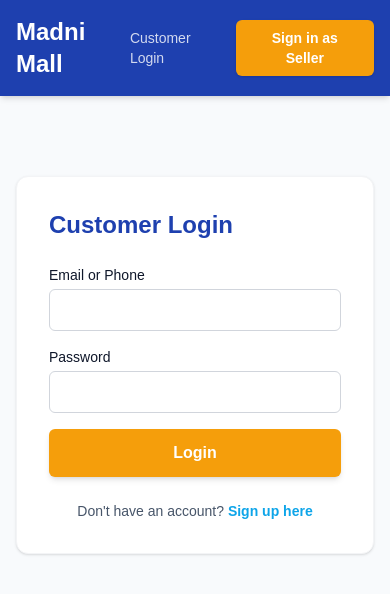
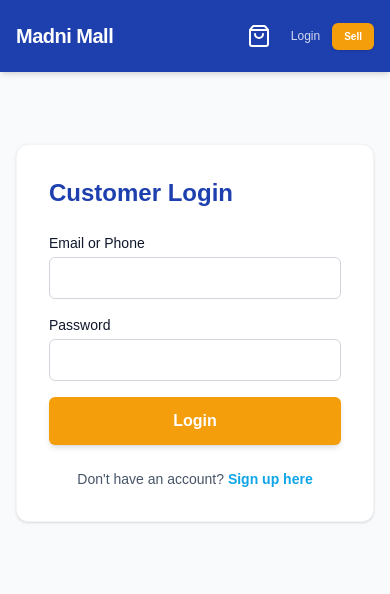
Before and after one commit to abdulrafay-webdev/gulplaza-platform, a Next.js app in the folder next-frontend/: page /login in a window 390 px wide. Shown: the top 594 px of the page. Built offline with nearby package versions, Linux system fonts and the light colour scheme; no server answers; what imagekitio-next would draw is missing.

Commit message:
fix: implement mobile cart drawer and fix desktop cart height

```diff
--- a/next-frontend/src/components/Cart.tsx
+++ b/next-frontend/src/components/Cart.tsx
@@ -2,52 +2,71 @@
 
 import { useCart } from "@/context/CartContext";
 import Link from "next/link";
+import { X, ShoppingBag } from 'lucide-react';
 
-export default function Cart() {
+export default function Cart({ onClose }: { onClose?: () => void }) {
     const { items, removeFromCart } = useCart();
 
     const total = items.reduce((sum, item) => sum + (item.price * item.quantity), 0);
 
     return (
-        <div className="bg-surface p-6 rounded-lg shadow-sm sticky top-4 border border-gray-100">
-            <h2 className="text-xl font-bold mb-4 text-text-primary">Your Cart</h2>
+        <div className={`bg-surface flex flex-col ${onClose ? 'h-full p-0' : 'p-5 rounded-2xl shadow-lg sticky top-24 border border-gray-100 max-h-[calc(100vh-120px)]'}`}>
+            <div className={`flex justify-between items-center mb-4 ${onClose ? 'p-6 bg-primary text-white' : ''}`}>
+                <h2 className={`text-lg font-black uppercase tracking-tight flex items-center gap-2 ${onClose ? 'text-white' : 'text-primary'}`}>
+                    <ShoppingBag className="w-5 h-5" />
+                    Your Cart
+                </h2>
+                {onClose && (
+                    <button onClick={onClose} className="p-2 hover:bg-white/10 rounded-full transition-colors">
+                        <X className="w-6 h-6" />
+                    </button>
+                )}
+            </div>
 
-            {items.length === 0 ? (
-                <p className="text-text-secondary">Cart is empty</p>
-            ) : (
-                <>
-                    <div className="space-y-4 mb-6">
+            <div className={`flex-1 overflow-y-auto custom-scrollbar ${onClose ? 'px-6' : 'px-1'}`}>
+                {items.length === 0 ? (
+                    <div className="py-12 text-center">
+                        <ShoppingBag className="w-10 h-10 text-gray-200 mx-auto mb-3" />
+                        <p className="text-text-secondary font-medium italic text-xs">Empty cart...</p>
+                    </div>
+                ) : (
+                    <div className="space-y-4">
                         {items.map(item => (
-                            <div key={item.product_id} className="flex justify-between text-sm">
-                                <div>
-                                    <p className="font-medium text-text-primary">{item.name}</p>
-                                    <p className="text-text-secondary">Qty: {item.quantity}</p>
-                                </div>
-                                <div className="text-right">
-                                    <p className="font-medium text-text-primary">${item.price * item.quantity}</p>
+                            <div key={item.product_id} className="flex gap-3 border-b border-gray-50 pb-3 last:border-0">
+                                <div className="flex-1 min-w-0">
+                                    <p className="font-bold text-text-primary text-xs truncate">{item.name}</p>
+                                    <p className="text-text-secondary text-[10px] mt-0.5 font-medium">Qty: {item.quantity}</p>
                                     <button
                                         onClick={() => removeFromCart(item.product_id)}
-                                        className="text-error text-xs hover:underline mt-1"
+                                        className="text-error text-[9px] font-black uppercase tracking-widest hover:underline mt-1"
                                     >
                                         Remove
                                     </button>
                                 </div>
+                                <div className="text-right">
+                                    <p className="font-black text-primary text-xs">${(item.price * item.quantity).toFixed(2)}</p>
+                                </div>
                             </div>
                         ))}
                     </div>
+                )}
+            </div>
 
-                    <div className="border-t border-gray-100 pt-4 mb-6 flex justify-between font-bold text-text-primary">
-                        <span>Total:</span>
-                        <span>${total}</span>
+            {items.length > 0 && (
+                <div className={`border-t border-gray-100 ${onClose ? 'p-6 bg-gray-50/50' : 'mt-4 pt-4 bg-white'}`}>
+                    <div className="flex justify-between items-center mb-4">
+                        <span className="text-text-secondary uppercase text-[9px] font-black tracking-widest">Total</span>
+                        <span className="text-xl font-black text-primary tracking-tighter">${total.toFixed(2)}</span>
                     </div>
 
                     <Link
                         href="/checkout"
-                        className="block w-full bg-accent text-white text-center py-3 rounded-md font-bold hover:bg-amber-600 transition-colors shadow-sm"
+                        onClick={onClose}
+                        className="flex items-center justify-center gap-2 w-full bg-accent text-white text-center py-3.5 rounded-xl font-black text-xs uppercase tracking-widest hover:bg-amber-600 transition-all shadow-md shadow-accent/20"
                     >
                         Checkout
                     </Link>
-                </>
+                </div>
             )}
         </div>
     );
--- a/next-frontend/src/components/PublicLayout.tsx
+++ b/next-frontend/src/components/PublicLayout.tsx
@@ -1,26 +1,58 @@
 "use client";
 
+import { useState } from "react";
 import Link from "next/link";
 import { UserButton, SignedIn, SignedOut, SignInButton } from "@clerk/nextjs";
 import Cart from "@/components/Cart";
+import { ShoppingBag, Menu, MenuIcon } from 'lucide-react';
 
 import { useCustomer } from "@/context/CustomerContext";
+import { useCart } from "@/context/CartContext";
 
 export default function PublicLayout({ children }: { children: React.ReactNode }) {
   const { customer, logout, isLoaded: customerLoaded } = useCustomer();
+  const { items } = useCart();
+  const [isCartOpen, setIsCartOpen] = useState(false);
+
+  const cartItemsCount = items.reduce((sum, item) => sum + item.quantity, 0);
 
   return (
     <div className="min-h-screen bg-background text-text-primary">
-      <header className="bg-primary text-white shadow-md">
+      {/* Mobile Cart Drawer Overlay */}
+      {isCartOpen && (
+        <div className="fixed inset-0 z-[100] lg:hidden">
+            {/* Backdrop */}
+            <div className="absolute inset-0 bg-black/60 backdrop-blur-sm" onClick={() => setIsCartOpen(false)}></div>
+            {/* Drawer Panel */}
+            <div className="absolute right-0 top-0 h-full w-[85%] max-w-sm bg-white shadow-2xl animate-in slide-in-from-right duration-300">
+                <Cart onClose={() => setIsCartOpen(false)} />
+            </div>
+        </div>
+      )}
+
+      <header className="bg-primary text-white shadow-md sticky top-0 z-50">
         <div className="max-w-7xl mx-auto px-4 py-4 flex justify-between items-center">
-            <Link href="/" className="text-2xl font-bold text-white hover:text-accent transition-colors">Madni Mall</Link>
+            <Link href="/" className="text-xl md:text-2xl font-black text-white hover:text-accent transition-colors tracking-tight">Madni Mall</Link>
 
-            <div className="flex items-center gap-6">
+            <div className="flex items-center gap-3 md:gap-6">
+                {/* Mobile Cart Trigger */}
+                <button
+                    onClick={() => setIsCartOpen(true)}
+                    className="relative lg:hidden p-2 hover:bg-white/10 rounded-full transition-colors"
+                >
+                    <ShoppingBag className="w-6 h-6" />
+                    {cartItemsCount > 0 && (
+                        <span className="absolute -top-0.5 -right-0.5 bg-accent text-white text-[10px] font-black h-5 w-5 rounded-full flex items-center justify-center ring-2 ring-primary">
+                            {cartItemsCount}
+                        </span>
+                    )}
+                </button>
+
                 {/* 1. Clerk Authenticated (Sellers/Admins) */}
                 <SignedIn>
                     <Link
                         href="/dashboard"
-                        className="text-sm font-bold text-white hover:text-accent transition-colors"
+                        className="hidden md:block text-sm font-bold text-white hover:text-accent transition-colors"
                     >
                         Seller Dashboard
                     </Link>
@@ -30,12 +62,12 @@
                 {/* 2. Neon Authenticated (Customers) */}
                 {customerLoaded && customer && (
                     <div className="flex items-center gap-4">
-                        <Link href="/account" className="text-sm font-bold text-white hover:text-accent transition-colors">
-                            My Account
+                        <Link href="/account" className="text-xs md:text-sm font-bold text-white hover:text-accent transition-colors">
+                            Account
                         </Link>
                         <button
                             onClick={logout}
-                            className="text-xs bg-white/10 hover:bg-white/20 px-3 py-1.5 rounded text-white font-medium border border-white/20"
+                            className="hidden md:block text-[10px] bg-white/10 hover:bg-white/20 px-3 py-1.5 rounded text-white font-medium border border-white/20"
                         >
                             Logout
                         </button>
@@ -45,17 +77,17 @@
                 {/* 3. Not Authenticated */}
                 <SignedOut>
                     {!customer && (
-                        <div className="flex items-center gap-4">
-                            <Link href="/login" className="text-sm font-medium text-white/80 hover:text-white transition-colors">
-                                Customer Login
+                        <div className="flex items-center gap-3 md:gap-4">
+                            <Link href="/login" className="text-xs md:text-sm font-medium text-white/80 hover:text-white transition-colors">
+                                Login
                             </Link>
                             <SignInButton
                                 mode="modal"
                                 forceRedirectUrl="/dashboard"
                                 signUpForceRedirectUrl="/dashboard"
                             >
-                                <button className="bg-accent text-white px-5 py-2 rounded-md font-bold text-sm hover:bg-amber-600 transition-colors shadow-sm">
-                                    Sign in as Seller
+                                <button className="bg-accent text-white px-3 md:px-5 py-1.5 md:py-2 rounded-md font-bold text-[10px] md:text-sm hover:bg-amber-600 transition-colors shadow-sm">
+                                    Sell
                                 </button>
                             </SignInButton>
                         </div>
@@ -65,14 +97,27 @@
         </div>
       </header>
 
-      <main className="max-w-7xl mx-auto px-4 py-8 flex gap-8">
+      <main className="max-w-7xl mx-auto px-4 py-6 md:py-8 flex flex-col lg:flex-row gap-8">
         <div className="flex-1">
             {children}
         </div>
-        <aside className="w-80 hidden lg:block">
+        <aside className="w-80 hidden lg:block flex-shrink-0">
              <Cart />
         </aside>
       </main>
+
+      {/* Floating Mobile Cart Button (Corner) */}
+      {!isCartOpen && cartItemsCount > 0 && (
+        <button
+            onClick={() => setIsCartOpen(true)}
+            className="fixed bottom-6 right-6 lg:hidden z-40 bg-accent text-white p-4 rounded-full shadow-2xl shadow-accent/40 animate-bounce"
+        >
+            <ShoppingBag className="w-6 h-6" />
+            <span className="absolute -top-1 -right-1 bg-white text-primary text-[10px] font-black h-5 w-5 rounded-full flex items-center justify-center border-2 border-accent">
+                {cartItemsCount}
+            </span>
+        </button>
+      )}
     </div>
   );
 }
```
